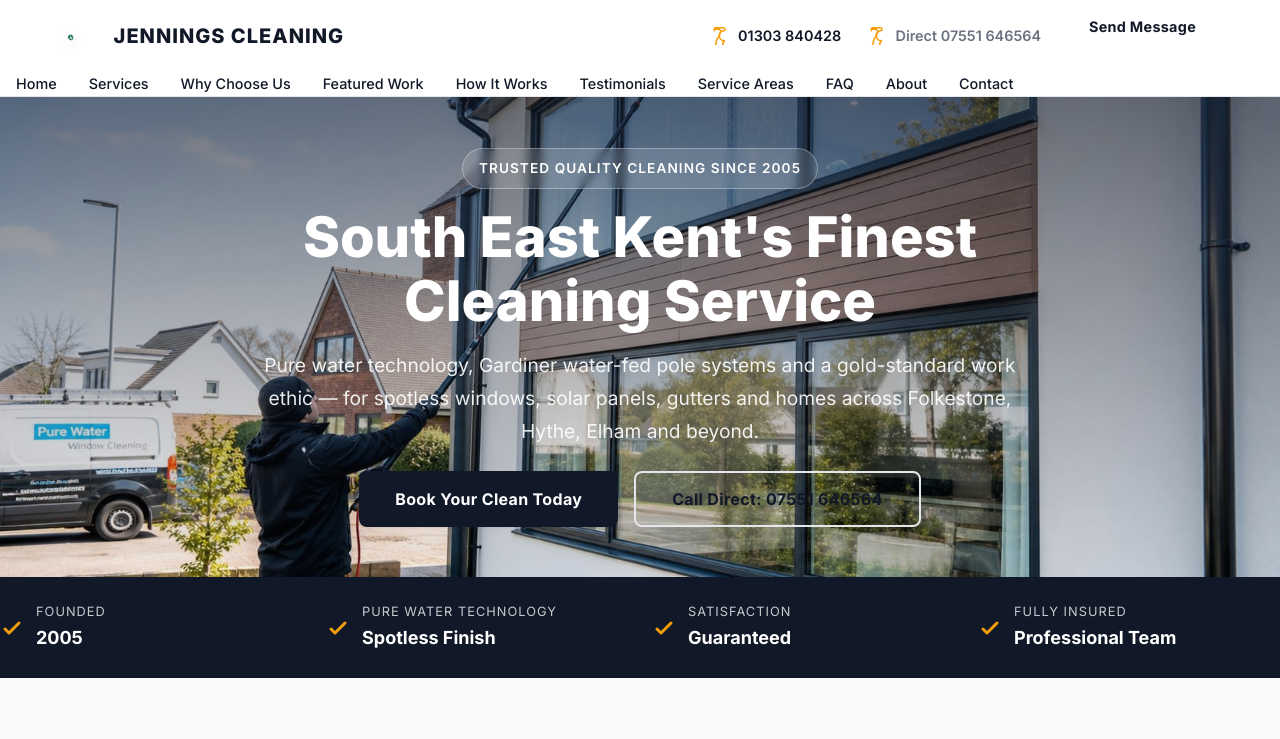
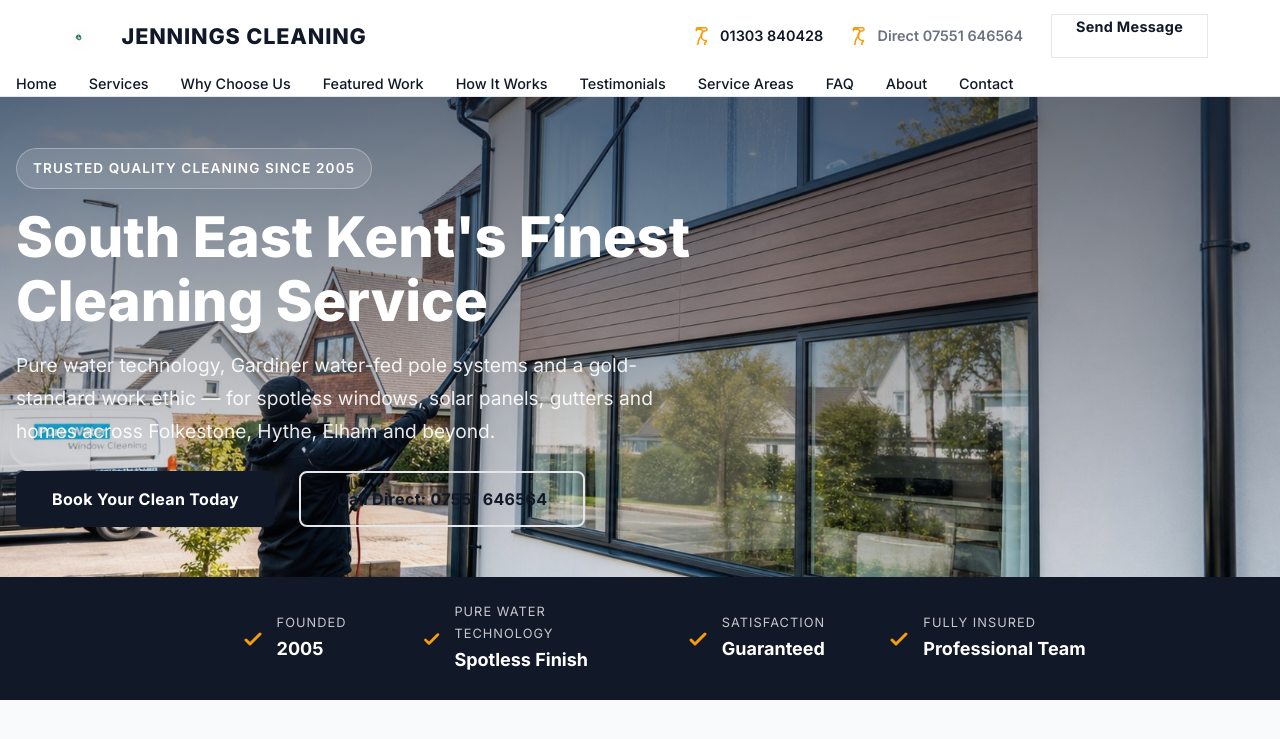
Before and after one commit to asifiqbalgads/jenningscleaning.co.uk, a plain HTML site: page index.html in a window 1280 px wide. Shown: the top 739 px of the page. Drawn offline with Linux system fonts and the light colour scheme.

Commit message:
Final polish: refined header, left-aligned hero content, centered trust bar points
- Header: polished logo, contact items, Send Message button with border
- Hero content: left-aligned text (was centered), CTA buttons start from left on desktop
- Trust bar: 4 points (Founded 2005, Pure Water Technology, Satisfaction Guaranteed, Fully Insured) centered with max-width
- Brand palette: charcoal #111827 + yellow #F59E0B

Co-authored-by: arena-agent <297053741+arena-agent@users.noreply.github.com>

```diff
--- a/css/style.css
+++ b/css/style.css
@@ -124,19 +124,19 @@ a {
   justify-content: space-between;
   height: 72px;
   width: 100%;
-  max-width: 1200px;           /* keeps content from spreading too wide on desktop */
+  max-width: 1200px;
   margin: 0 auto;
-  padding: 0 var(--space-3);
-  gap: var(--space-3);
+  padding: 0 var(--space-4);
+  gap: var(--space-4);
 }
 
 .header__logo {
   display: flex;
   align-items: center;
   gap: 0.85rem;
-  font-size: 1.25rem;
+  font-size: 1.35rem;
   font-weight: 800;
-  letter-spacing: 0.05em;
+  letter-spacing: 0.04em;
   color: var(--color-primary);
   text-transform: uppercase;
 }
@@ -150,7 +150,7 @@ a {
 .header__contact {
   display: flex;
   align-items: center;
-  gap: 1.5rem;
+  gap: 1.75rem;
   font-size: 0.95rem;
   font-weight: 600;
   color: var(--color-dark);
@@ -175,9 +175,10 @@ a {
 .header__btn {
   font-size: 0.9rem;
   font-weight: 700;
-  padding: 0 1.25rem;
-  height: 42px;
+  padding: 0 1.5rem;
+  height: 44px;
   letter-spacing: 0.02em;
+  border: 1px solid var(--color-border);
 }
 
 /* ---- Buttons ---- */
@@ -345,9 +346,9 @@ a {
 }
 
 .hero__content {
-  max-width: 800px;             /* prevents content from spreading too wide on desktop */
-  margin: 0 auto;               /* centers left/right */
-  text-align: center;
+  max-width: 720px;             /* keeps content from spreading too wide on desktop */
+  margin: 0;                    /* left-aligned content */
+  text-align: left;             /* align text to the left */
   padding: 0 var(--space-2);    /* safe side margins on mobile */
 }
 
@@ -403,6 +404,9 @@ a {
   grid-template-columns: repeat(auto-fit, minmax(180px, 1fr));
   gap: var(--space-3);
   align-items: center;
+  justify-items: center;
+  max-width: 900px;
+  margin: 0 auto;
 }
 
 .trust-item {
@@ -997,7 +1001,7 @@ a {
 @media (min-width: 640px) {
   .header__container { height: 72px; }
   .hero__container { padding: var(--space-5) 0; }
-  .hero__cta { flex-direction: row; align-items: center; justify-content: center; }
+  .hero__cta { flex-direction: row; align-items: flex-start; justify-content: flex-start; gap: 1.5rem; }
   .intro__grid { grid-template-columns: 1fr 1fr; }
   .cta__inner { padding: var(--space-6) var(--space-5); }
   .cta__actions { flex-direction: row; justify-content: flex-end; }
```
